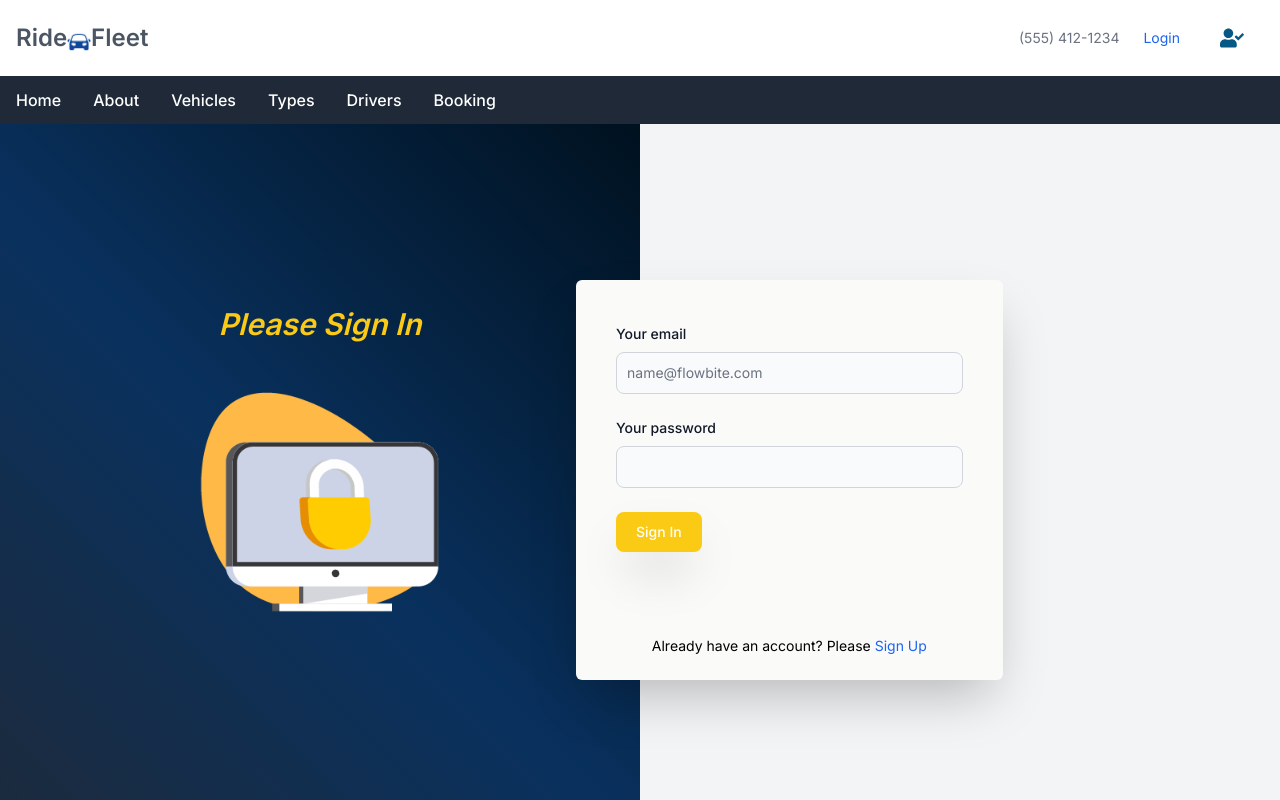
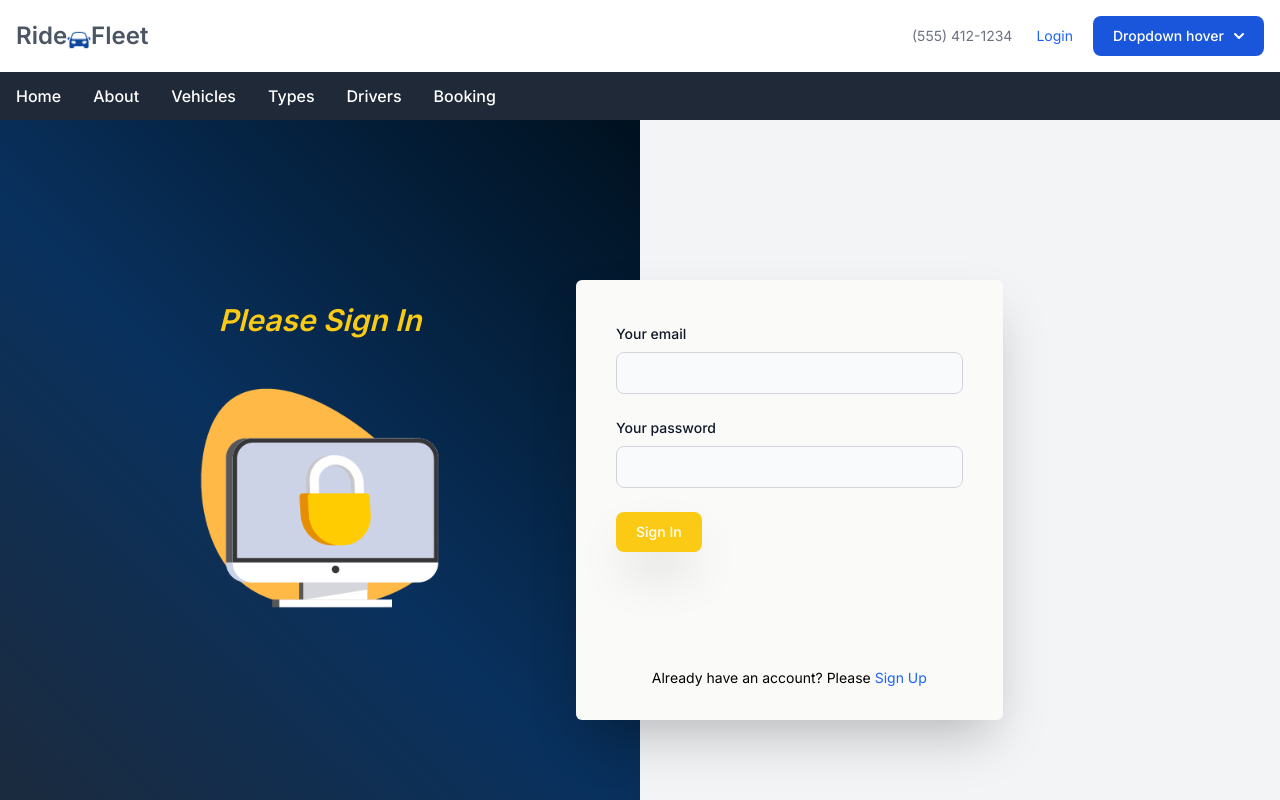
Before and after one commit to zahara-Rahmanchy/RideFleet-client-, a Next.js app: page /Login in a window 1280 px wide. Shown: the top 800 px of the page. Built offline with nearby package versions, Linux system fonts and the light colour scheme; no server answers.

Commit message:
login completed using next auth

```diff
--- /dev/null
+++ b/middleware.js
@@ -0,0 +1,3 @@
+export {default} from "next-auth/middleware";
+
+export const config = {matcher: ["/UserProfile"]};
--- a/src/app/Login/page.js
+++ b/src/app/Login/page.js
@@ -1,12 +1,50 @@
 "use client";
 import {Player} from "@lottiefiles/react-lottie-player";
+import {signIn} from "next-auth/react";
 import Image from "next/image";
 import Link from "next/link";
-import React from "react";
+import {useRouter} from "next/navigation";
+import React, {useState} from "react";
+import {useForm} from "react-hook-form";
 import {Parallax} from "react-parallax";
-// lex flex-col justify-center items-center
-// "linear-gradient(45deg, rgba(97,97,97,1) 0%, rgba(2,56,117,1) 50%, rgba(15,39,57,1) 100%)
+
 const LoginPage = () => {
+  const {
+    register,
+    handleSubmit,
+    reset,
+    watch,
+    formState: {errors},
+  } = useForm();
+  //   to check pass
+  const [error, setError] = useState();
+  const router = useRouter();
+  const password = watch("password");
+
+  const onSubmit = async data => {
+    console.log("input", data);
+
+    try {
+      const response = await signIn("credentials", {
+        email: data.email,
+        password: data.password,
+        redirect: false,
+      });
+      console.log(response);
+      if (response.error) {
+        setError("Invalid email or password!. Please check again");
+        return;
+      }
+
+      if (response.ok) {
+        alert("Logged In");
+        reset();
+        router.replace("/");
+      }
+    } catch (error) {
+      console.log(error);
+    }
+  };
   return (
     <div className="bg-gray-100 h-screen w-full ">
       <section className="grid md:grid-cols-2 grid-cols-1 h-full w-full">
@@ -30,8 +68,11 @@ const LoginPage = () => {
         </div>
 
         {/* form div */}
-        <div className="rounded-md bg-stone-50 shadow-2xl lg:w-1/3 h-1/2 z-5 absolute lg:left-[45%] lg:top-[35%] top-1/2  flex flex-col justify-center items-center place-self-center">
-          <form className="  w-full mx-10 px-10 h-full py-5">
+        <div className="rounded-md bg-stone-50 shadow-2xl lg:w-1/3 h-[55%] z-5   absolute md:left-[45%] lg:top-[35%] top-1/2  flex flex-col justify-center items-center place-self-center">
+          <form
+            onSubmit={handleSubmit(onSubmit)}
+            className="  w-full mx-10 px-10 h-full py-5  "
+          >
             <div className="mb-6 mt-6">
               <label
                 htmlFor="email"
@@ -42,10 +83,16 @@ const LoginPage = () => {
               <input
                 type="email"
                 id="email"
+                name="email"
                 className="bg-gray-50 border border-gray-300 text-gray-900 text-sm rounded-lg focus:ring-blue-500 focus:border-blue-500 block w-full p-2.5 dark:bg-gray-700 dark:border-gray-600 dark:placeholder-gray-400 dark:text-white dark:focus:ring-blue-500 dark:focus:border-blue-500"
-                placeholder="name@flowbite.com"
                 required
+                {...register("email", {required: "Email is required"})}
               />
+              {errors.email && (
+                <span className="text-rose-500 text-xs m-1">
+                  {errors.email.message}
+                </span>
+              )}
             </div>
             <div className="mb-6">
               <label
@@ -57,9 +104,15 @@ const LoginPage = () => {
               <input
                 type="password"
                 id="password"
+                name="password"
                 className="bg-gray-50 border border-gray-300 text-gray-900 text-sm rounded-lg focus:ring-blue-500 focus:border-blue-500 block w-full p-2.5 dark:bg-gray-700 dark:border-gray-600 dark:placeholder-gray-400 dark:text-white dark:focus:ring-blue-500 dark:focus:border-blue-500"
-                required
+                {...register("password", {required: "Password is required"})}
               />
+              {errors.email && (
+                <span className="text-rose-500 text-xs m-1">
+                  {errors.email.message}
+                </span>
+              )}
             </div>
 
             <button
@@ -69,7 +122,8 @@ const LoginPage = () => {
               Sign In
             </button>
           </form>
-          <label className="mb-6 text-sm">
+          {error && <span className="text-rose-500 text-sm m-1">{error}</span>}
+          <label className="mb-6 text-sm pb-2 ">
             Already have an account? Please{" "}
             <Link
               href="/SignUp"
--- /dev/null
+++ b/src/app/Providers.js
@@ -0,0 +1,7 @@
+"use client";
+
+import {SessionProvider} from "next-auth/react";
+
+export const AuthProvider = ({children}) => {
+  return <SessionProvider>{children}</SessionProvider>;
+};
--- a/src/app/components/UserProfile/UserProfile.jsx
+++ b/src/app/UserProfile/UserProfile.jsx
@@ -1,3 +1,5 @@
+"use client";
+import {signOut} from "next-auth/react";
 import React from "react";
 import {FaUserCheck} from "react-icons/fa";
 
@@ -17,7 +19,11 @@ const UserProfile = () => {
       <div
         id="dropdownHover"
         className="z-10 hidden bg-white divide-y divide-gray-100 rounded-lg shadow w-44 dark:bg-gray-700"
-      ></div>
+      >
+        {session?.user?.name}
+        {session?.user?.email}
+        <button onClick={() => signOut()}>Logout</button>
+      </div>
     </>
   );
 };
--- /dev/null
+++ b/src/app/UserProfile/page.js
@@ -0,0 +1,7 @@
+import React from "react";
+
+const userPage = () => {
+  return <div>userPage</div>;
+};
+
+export default userPage;
--- a/src/app/api/SignUp/route.js
+++ b/src/app/api/SignUp/route.js
@@ -1,22 +1,23 @@
-import { connectMongoDB } from "@/lib/mongodb";
+import {connectMongoDB} from "@/lib/mongodb";
 import User from "@/models/user";
-import { NextResponse } from "next/server";
+import {NextResponse} from "next/server";
 import bcrypt from "bcryptjs";
 
-export async function POST(req){
-    try{
-        const {name,email,password} = await req.json();
-        const hashedPassword = await bcrypt.hash(password,10)
-        await connectMongoDB();
-        await User.create({name,email,password})
+export async function POST(req) {
+  try {
+    const {name, email, password} = await req.json();
+    const hashedPassword = await bcrypt.hash(password, 10);
+    await connectMongoDB();
+    await User.create({name, email, password: hashedPassword});
 
-        console.log(name,email,password)
-        return NextResponse.json({message:"User registered",name,email,password})
-    }
-
-    catch{
-        return NextResponse.json({
-            message:"An error occured"
-        })
-    }
+    console.log(name, email, password);
+    return NextResponse.json({message: "User registered"}, {status: 200});
+  } catch {
+    return NextResponse.json(
+      {
+        message: "An error occured",
+      },
+      {status: 500}
+    );
+  }
 }
--- /dev/null
+++ b/src/app/api/auth/[...nextauth]/route.js
@@ -0,0 +1,47 @@
+import {connectMongoDB} from "@/lib/mongodb";
+import NextAuth from "next-auth/next";
+import CredentialsProvider from "next-auth/providers/credentials";
+import bcrypt from "bcryptjs";
+import User from "@/models/user";
+const authOptions = {
+  providers: [
+    CredentialsProvider({
+      name: "credentials",
+      credentials: {},
+
+      async authorize(credentials) {
+        const {email, password} = credentials;
+
+        try {
+          await connectMongoDB();
+          const user = await User.findOne({email});
+
+          if (!user) {
+            return null;
+          }
+
+          const passwordmatch = await bcrypt.compare(password, user.password);
+
+          if (!passwordmatch) {
+            return null;
+          }
+
+          return user;
+        } catch (error) {
+          console.log(error);
+        }
+      },
+    }),
+  ],
+  session: {
+    stragegy: "jwt",
+  },
+  secret: process.env.NEXT_AUTH_SEC,
+  pages: {
+    signIn: "/Login",
+  },
+};
+
+const handler = NextAuth(authOptions);
+
+export {handler as GET, handler as POST};
--- a/src/app/components/Navbar.jsx
+++ b/src/app/components/Navbar.jsx
@@ -3,11 +3,12 @@ import {useSession} from "next-auth/react";
 import Image from "next/image";
 import Link from "next/link";
 import React from "react";
-import UserProfile from "./UserProfile/UserProfile";
+import UserProfile from "../UserProfile/UserProfile";
+import UserInfo from "./UserInfo";
 // import favicon from "../../app/favicon.png";
 
 const Navbar = () => {
-  // const {data:session} = useSession()
+  const {data: session} = useSession();
   // console.log("sesssion: " ,session)
   return (
     <header>
@@ -34,7 +35,8 @@ const Navbar = () => {
             >
               Login
             </Link>
-            <UserProfile />
+
+            <UserInfo />
           </div>
         </div>
       </nav>
--- /dev/null
+++ b/src/app/components/UserInfo.jsx
@@ -0,0 +1,66 @@
+"use client";
+import {signOut, useSession} from "next-auth/react";
+import React from "react";
+import {FaUserCheck} from "react-icons/fa";
+const UserInfo = () => {
+  const {data: session} = useSession();
+  return (
+    <div className="z-30">
+      {/* <button
+        id="dropdownHoverButton"
+        data-dropdown-toggle="dropdownHover"
+        data-dropdown-trigger="hover"
+        className="text-white  hover:text-blue-800 focus:ring-4 focus:outline-none focus:ring-blue-300 font-medium rounded-lg text-sm px-5 py-2.5 text-center inline-flex items-center dark:bg-blue-600 dark:hover:bg-blue-700 dark:focus:ring-blue-800"
+        type="button"
+      >
+        <FaUserCheck className="text-sky-800 text-2xl hover:text-blue-700 " />
+      </button>
+
+      <div
+        id="dropdownHover"
+        className="z-10 hidden bg-white divide-y divide-gray-100 rounded-lg shadow w-44 dark:bg-gray-700"
+      >
+        <button onClick={() => signOut()}>Logout</button>
+      </div> */}
+
+      <button
+        id="dropdownHoverButton"
+        data-dropdown-toggle="dropdownHover"
+        data-dropdown-trigger="hover"
+        class="text-white bg-blue-700 hover:bg-blue-800 focus:ring-4 focus:outline-none focus:ring-blue-300 font-medium rounded-lg text-sm px-5 py-2.5 text-center inline-flex items-center dark:bg-blue-600 dark:hover:bg-blue-700 dark:focus:ring-blue-800"
+        type="button"
+      >
+        Dropdown hover{" "}
+        <svg
+          class="w-2.5 h-2.5 ml-2.5"
+          aria-hidden="true"
+          xmlns="http://www.w3.org/2000/svg"
+          fill="none"
+          viewBox="0 0 10 6"
+        >
+          <path
+            stroke="currentColor"
+            stroke-linecap="round"
+            stroke-linejoin="round"
+            stroke-width="2"
+            d="m1 1 4 4 4-4"
+          />
+        </svg>
+      </button>
+
+      <div
+        id="dropdownHover"
+        className="z-30 hidden bg-blue-400 divide-y divide-gray-100 rounded-lg shadow w-44 dark:bg-gray-700"
+      >
+        <ul
+          className="py-2 text-sm text-gray-700 dark:text-gray-200"
+          aria-labelledby="dropdownHoverButton"
+        >
+          {session?.user?.name}
+        </ul>
+      </div>
+    </div>
+  );
+};
+
+export default UserInfo;
--- a/src/app/layout.js
+++ b/src/app/layout.js
@@ -1,3 +1,4 @@
+import {AuthProvider} from "./Providers";
 import Footer from "./components/Footer";
 import Navbar from "./components/Navbar";
 import "./globals.css";
@@ -13,8 +14,14 @@ export const metadata = {
 export default function RootLayout({children}) {
   return (
     <html lang="en">
-
-      <body className={inter.className}> <Navbar />{children} <Footer/></body>
+      <body className={inter.className}>
+        {" "}
+        <AuthProvider>
+          <Navbar />
+          {children}{" "}
+        </AuthProvider>
+        <Footer />
+      </body>
     </html>
   );
 }
```
